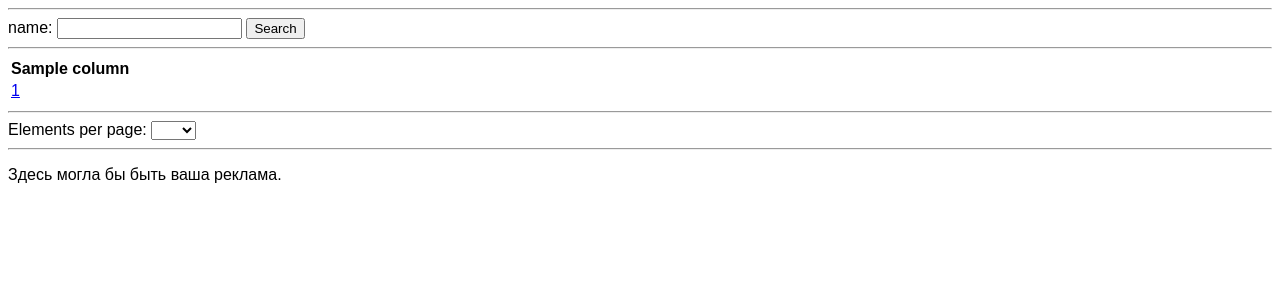
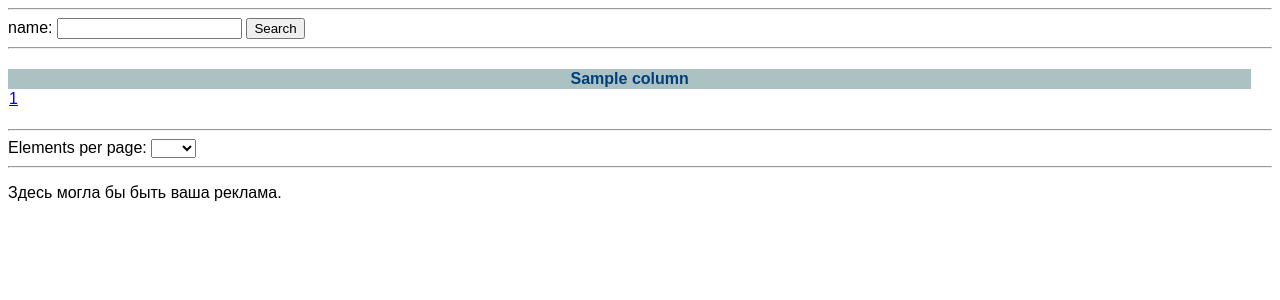
Before and after one commit to sadxussein/flask-aggregator, a Flask app: template src/flask_aggregator/front/templates/view.html in a window 1280 px wide. Shown: the part 118-418 px from the top of the page. Run offline with Flask 3, Linux system fonts and the light colour scheme; the template is opened without the code that fills it: most values are stand-ins (such as "Sample title", 1, 10 or a date in 2020).

Commit message:
added simple css for 'view' table

```diff
--- a/src/flask_aggregator/front/static/css/main.css
+++ b/src/flask_aggregator/front/static/css/main.css
@@ -31,6 +31,26 @@ header nav ul li a:active {
     background-color: #003f7f;
 }
 
-.error {
-    color: red;
+.display {
+    width: 100%;
+    border-collapse: collapse;
+    margin: 20px 0;
 }
+
+.display th {
+    background-color: rgb(171, 193, 194);
+    color: #003f7f;
+    cursor: pointer;
+}
+
+.display th:hover {
+    background-color: aquamarine;
+}
+
+.display tr:nth-child(even) {
+    background-color: burlywood;
+}
+
+.display tr:nth-child(even) {
+    background-color: aliceblue;
+}
```
